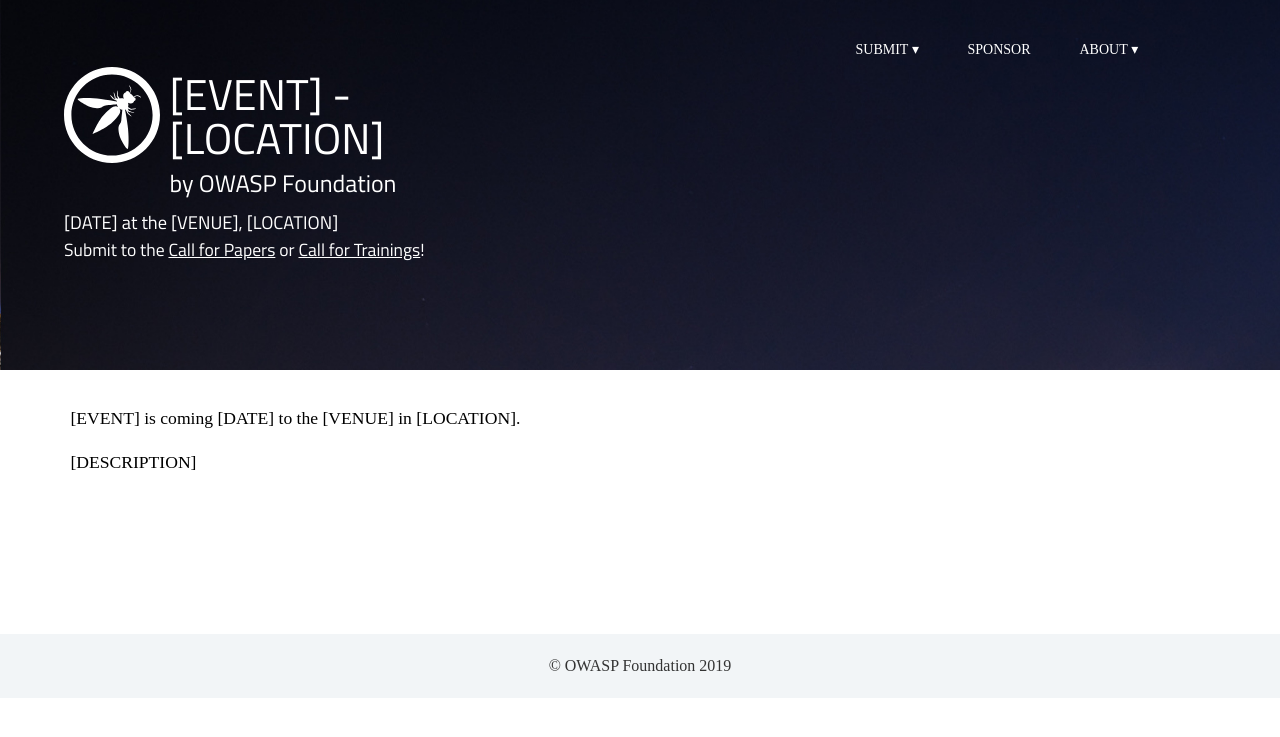
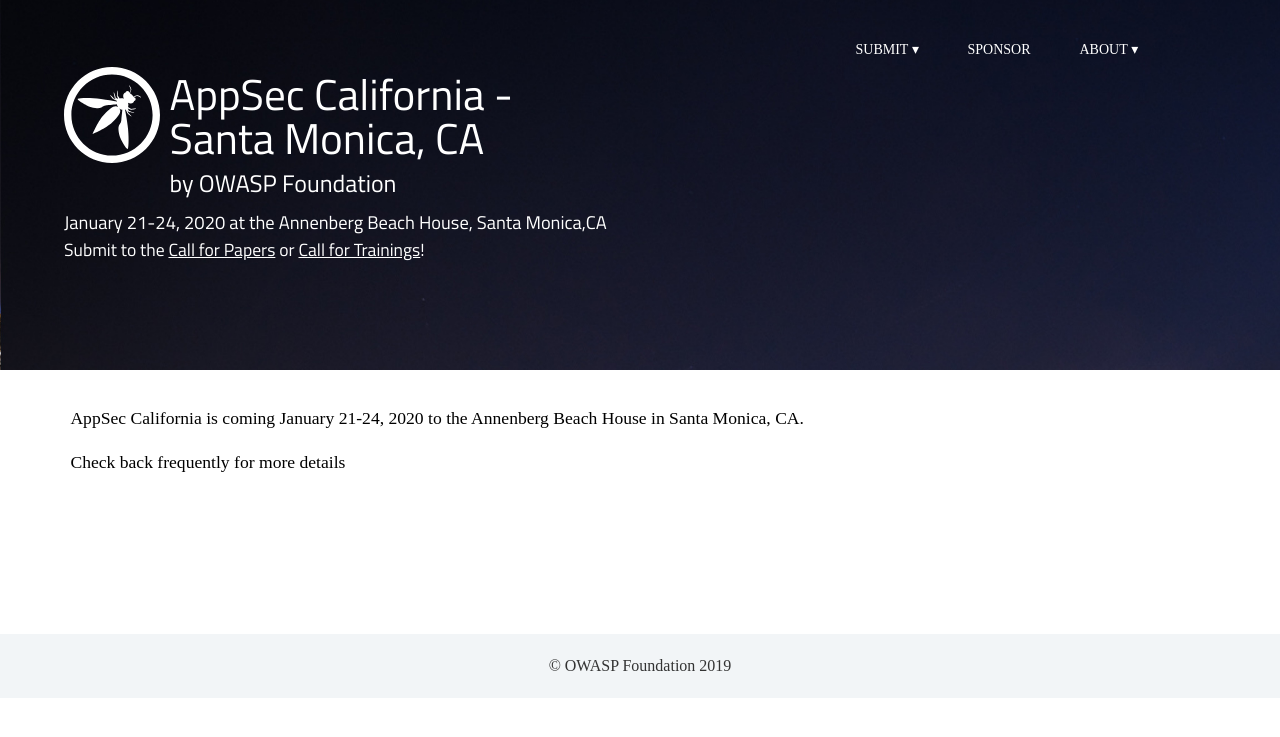
Before and after one commit to OWASP/2020-appseccalifornia, a Jekyll site: the page built from index.html, in a window 1280 px wide. Shown: the top 737 px of the page. Built offline with Jekyll 4.4.1, drawn with Linux system fonts in a browser that asks for light colours; some web fonts are replaced.

Commit message:
Replaced all template value

```diff
--- a/_data/menus.yml
+++ b/_data/menus.yml
@@ -10,7 +10,7 @@
   items:
   - title: Code of Conduct
     url  : 'about/code-of-conduct'
-  - title: [EVENT]
+  - title: AppSec California
     url  : about/
   - title: Team
     url  : about/team
--- a/_includes/header.html
+++ b/_includes/header.html
@@ -36,6 +36,6 @@
     </ul>
   </nav>
 	<a class="logo" href="/">
-		<h1>[EVENT] - [LOCATION]</h1>
+		<h1>AppSec California - Santa Monica, CA</h1>
     <h2>by OWASP Foundation</h1>
 	</a>
--- a/_layouts/front.html
+++ b/_layouts/front.html
@@ -1,6 +1,6 @@
 {% include header.html %}
 
-		<h3>[DATE] at the [VENUE], [LOCATION]</h3>
+		<h3>January 21-24, 2020 at the Annenberg Beach House, Santa Monica,CA</h3>
 		<h4>Submit to the <a href="/template_event_site/program/call-for-papers">Call for Papers</a> or <a href="/template_event_site/program/call-for-trainings">Call for Trainings</a>!</h4>
 </header>
 
--- a/about/index.html
+++ b/about/index.html
@@ -1,6 +1,6 @@
 ---
 
-title: About [EVENT]
+title: About AppSec California
 layout: multisection
 
 ---
--- a/index.html
+++ b/index.html
@@ -1,6 +1,6 @@
 ---
 
-title: '[EVENT] - [LOCATION] [YEAR]'
+title: 'AppSec California - Santa Monica,CA 2020'
 layout: front
 bodyclass: front
 permalink: /
@@ -8,6 +8,6 @@
 ---
 
 <section class="punch">
-	<p>[EVENT] is coming [DATE] to the [VENUE] in [LOCATION]. </p>
-	<p>[DESCRIPTION]</p>
+	<p>AppSec California is coming January 21-24, 2020 to the Annenberg Beach House in Santa Monica, CA. </p>
+	<p>Check back frequently for more details</p>
 </section>
```
